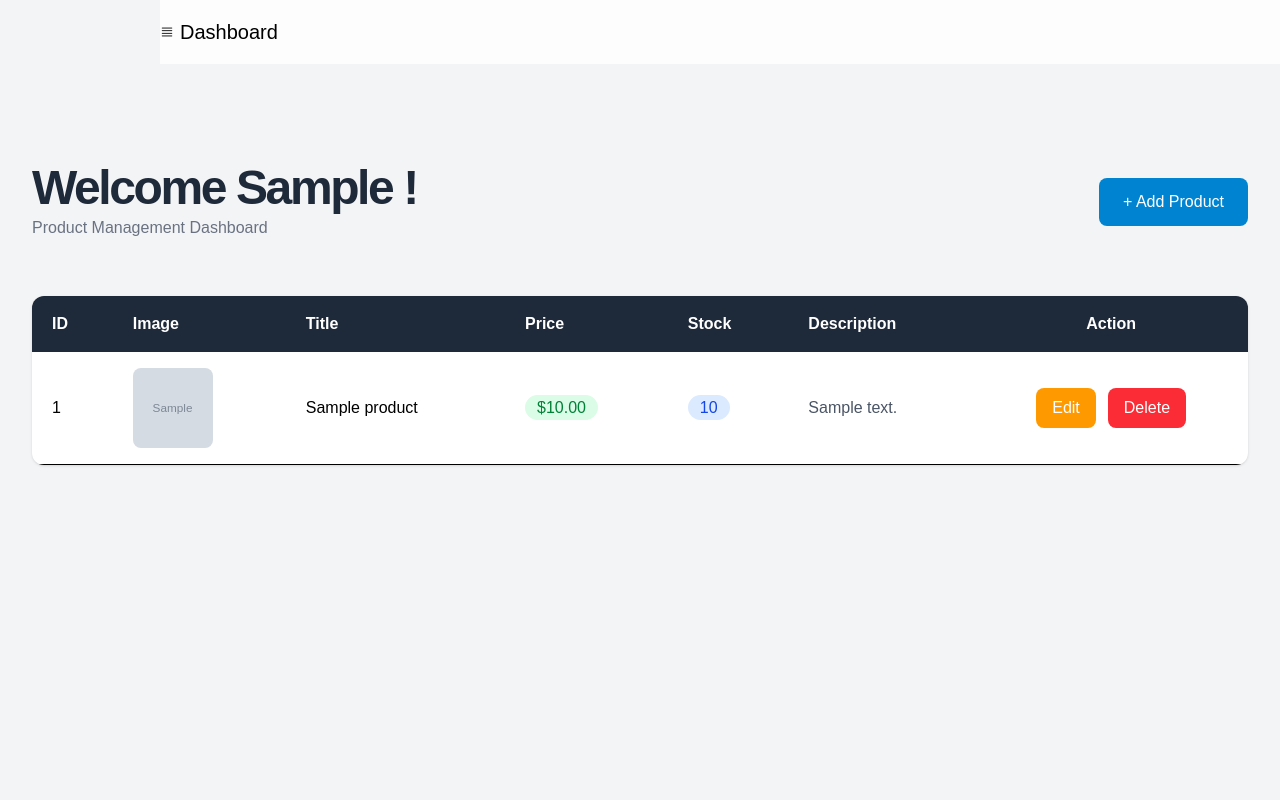
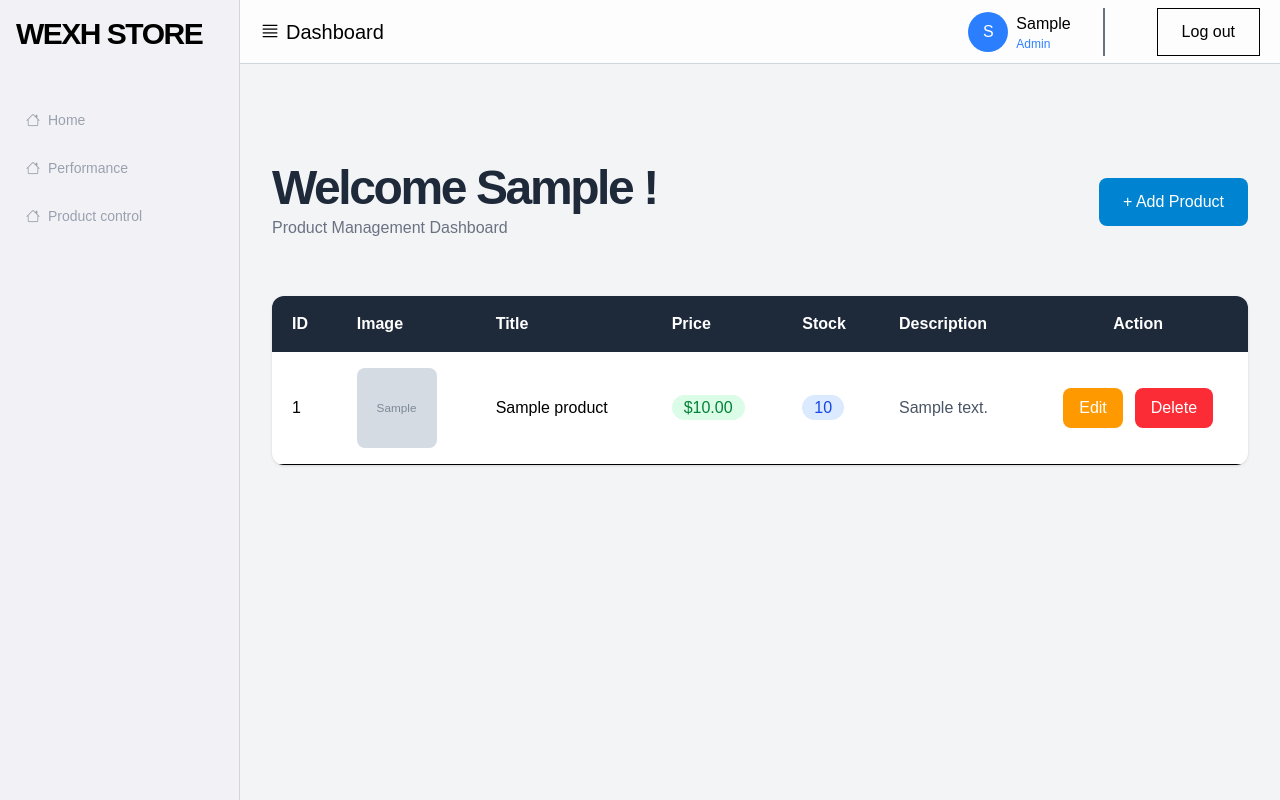
Before and after one commit to MPDev-work/E-Commerce-PHP, a PHP site: page /admin/dashboard.php in a window 1280 px wide. Run offline with PHP 8.4, Linux system fonts and the light colour scheme; the visitor is signed in with stand-in values (Sample User, id 1); tables that the repository leaves empty or names only in its code hold one stand-in row (values such as "Sample post"); grey boxes marked "Sample" are stand-in pictures.

Commit message:
Update UI

```diff
--- a/admin/dashboard.php
+++ b/admin/dashboard.php
@@ -27,16 +27,44 @@ $sql = $conn->query("SELECT * FROM products ORDER BY p_id DESC");
     <link href="../src/output.css" rel="stylesheet">
     <title>Wexh | Store</title>
 </head>
-<nav class="fixed top-0 left-40 right-0 h-16 flex justify-between items-center bg-white/80 backdrop-blur-3xl">
+<body class="bg-gray-100 mt-[140px]">
+    <nav class="fixed z-[999] inset-x-0 top-0 h-16 flex justify-between items-center bg-white/80 backdrop-blur-3xl pl-[260px] pr-5 border-b border-gray-300">
         <div class="flex gap-1.5 items-center">
-        <i class="bi bi-justify text-black text-sm"></i>
+            <i class="bi bi-justify text-black text-xl"></i>
             <h1 class="text-xl text-black font-medium">Dashboard</h1>
         </div>
+        <div class="h-12 flex items-center gap-5">
+            <div class="h-full w-max flex justify-center items-center gap-2 pr-8 border-r-2 border-gray-500">
+                <div class="h-10 w-10 rounded-full bg-blue-500 flex justify-center items-center text-white"><?= htmlspecialchars(ucwords(substr($user['username'], 0, 1))) ?></div>
+                <div class="flex flex-col h-full justify-center">
+                    <h1 class="text-base text-black"><?= htmlspecialchars(ucwords($user['username'])) ?></h1>
+                    <p class="text-blue-500 text-xs"><?= htmlspecialchars(ucwords($user['roles'])) ?></p>
+                </div>
+            </div>
+            <a class="h-full px-6 flex justify-center items-center border border-black text-black ml-8 transition duration-200 hover:bg-black hover:text-white" href="../auth/logout.php">Log out</a></div></nav>5
+    <!-- sidebar -->
+     <nav class="absolute z-[999] left-0 top-0 bottom-0 w-[240px] bg-[#f2f2f6] p-4 flex flex-col gap-2 border-r border-gray-300">
+        <h1 class="uppercase text-3xl text-black font-bold text-nowrap whitespace-nowrap tracking-tighter">wexh store</h1>
+        <div class="w-full h-max flex flex-col gap-2 mt-10">
+            <a class="group w-full h-10 flex justity-start items-center gap-2 pl-2.5 rounded-[12px] text-gray-400 text-sm transition duration-300 hover:text-black hover:bg-white" href="#">
+                <i class="bi bi-house-fill hidden group-hover:block"></i>
+                <i class="bi bi-house group-hover:hidden"></i>
+                Home
+            </a>
+            <a class="group w-full h-10 flex justity-start items-center gap-2 pl-2.5 rounded-[12px] text-gray-400 text-sm transition duration-300 hover:text-black hover:bg-white" href="#">
+                <i class="bi bi-house-fill hidden group-hover:block"></i>
+                <i class="bi bi-house group-hover:hidden"></i>
+                Performance
+            </a>
+            <a class="group w-full h-10 flex justity-start items-center gap-2 pl-2.5 rounded-[12px] text-gray-400 text-sm transition duration-300 hover:text-black hover:bg-white" href="#">
+                <i class="bi bi-house-fill hidden group-hover:block"></i>
+                <i class="bi bi-house group-hover:hidden"></i>
+                Product control
+            </a>
+        </div>
      </nav>
-<body class="bg-gray-100 mt-[140px]">
-    <header>
-        <div class="max-w-7xl mx-auto px-8 py-6 flex justify-between items-center">
-            <div>
+        <div class="w-[calc(100vw-240px)] ml-[240px] px-8 pb-6 flex justify-between items-center">
+                <div class="flex flex-col">
                     <h1 class="text-5xl font-bold tracking-tighter text-gray-800">
                         Welcome <?= htmlspecialchars(ucwords($user['username'])) ?> !
                     </h1>
@@ -49,10 +77,8 @@ $sql = $conn->query("SELECT * FROM products ORDER BY p_id DESC");
                 + Add Product
             </a>
         </div>
-    </header>
     <!-- Table -->
-    <main class="max-w-7xl mx-auto p-8">
-
+    <main class="w-[calc(100vw-240px)] ml-[240px] p-8">
         <div class="bg-white rounded-xl shadow overflow-hidden">
 
             <div class="overflow-x-auto">
@@ -106,7 +132,7 @@ $sql = $conn->query("SELECT * FROM products ORDER BY p_id DESC");
                                     </td>
 
                                     <td class="px-5 py-4 text-gray-600 max-w-sm">
-                                        <?= $row['desciption'] ?>
+                                        <?= $row['description'] ?>
                                     </td>
 
                                     <td class="px-5 py-4">
--- a/config/connect.php
+++ b/config/connect.php
@@ -1,6 +1,6 @@
 <?php
 
-$conn = new mysqli("localhost", "root", "admin1221!", "webtore_db");
+$conn = new mysqli("localhost:3307", "root", "admin1221!", "webstore_db");
 if ($conn->connect_error) {
     die("Connection Filed" . $conn->connect_error);
 }
--- a/connection.php
+++ /dev/null
@@ -1,6 +0,0 @@
-<?php
-    $conn = new mysqli("localhost:3307", "root", "123456", "php_3_5");
-
-    if (!$conn) {
-    die("Connection failed: " . mysqli_connect_error());
-}
--- a/insert.php
+++ b/insert.php
@@ -11,14 +11,14 @@ if($_SERVER['REQUEST_METHOD'] === "POST"){
         $image_name = $_FILES['p_image']['name'];
         $image_tmp  = $_FILES['p_image']['tmp_name'];
 
-        $path = "images/" . $image_name;
+        $path = "images/" . time() . $image_name;
         move_uploaded_file($image_tmp, $path);
 
-        $sql = $conn->query("INSERT INTO products (p_title, p_price, p_qty, desciption, p_image)
+        $sql = $conn->query("INSERT INTO products (p_title, p_price, p_qty, description, p_image)
         VALUES ('$title', '$price', '$qty', '$description', '$image_name')");
         $conn->close();
     }else{
-         $sql = $conn->query("INSERT INTO products (p_title, p_price, p_qty, desciption)
+         $sql = $conn->query("INSERT INTO products (p_title, p_price, p_qty, description)
         VALUES ('$title', '$price', '$qty', '$description')");
         $conn->close();
     }
--- a/src/output.css
+++ b/src/output.css
@@ -14,7 +14,6 @@
     --color-amber-600: oklch(66.6% 0.179 58.318);
     --color-green-100: oklch(96.2% 0.044 156.743);
     --color-green-700: oklch(52.7% 0.154 150.069);
-    --color-emerald-400: oklch(76.5% 0.177 163.223);
     --color-emerald-500: oklch(69.6% 0.17 162.48);
     --color-teal-800: oklch(43.7% 0.078 188.216);
     --color-sky-600: oklch(58.8% 0.158 241.966);
@@ -241,6 +240,9 @@
   .right-1\.5 {
     right: calc(var(--spacing) * 1.5);
   }
+  .bottom-0 {
+    bottom: 0;
+  }
   .bottom-1 {
     bottom: var(--spacing);
   }
@@ -262,17 +264,8 @@
   .left-2\.5 {
     left: calc(var(--spacing) * 2.5);
   }
-  .left-20 {
-    left: calc(var(--spacing) * 20);
-  }
-  .left-40 {
-    left: calc(var(--spacing) * 40);
-  }
   .z-\[999\] {
     z-index: 999;
-  }
-  .mx-auto {
-    margin-inline: auto;
   }
   .my-2 {
     margin-block: calc(var(--spacing) * 2);
@@ -351,6 +344,12 @@
   }
   .ml-5 {
     margin-left: calc(var(--spacing) * 5);
+  }
+  .ml-8 {
+    margin-left: calc(var(--spacing) * 8);
+  }
+  .ml-\[240px\] {
+    margin-left: 240px;
   }
   .block {
     display: block;
@@ -439,6 +438,9 @@
   .w-1\/2 {
     width: calc(1 / 2 * 100%);
   }
+  .w-10 {
+    width: calc(var(--spacing) * 10);
+  }
   .w-12 {
     width: calc(var(--spacing) * 12);
   }
@@ -450,6 +452,9 @@
   }
   .w-\[200px\] {
     width: 200px;
+  }
+  .w-\[240px\] {
+    width: 240px;
   }
   .w-\[400px\] {
     width: 400px;
@@ -466,17 +471,20 @@
   .w-\[calc\(100\%\/3-40px\/3\)\] {
     width: calc(100% / 3 - 40px / 3);
   }
+  .w-\[calc\(100vw-240px\)\] {
+    width: calc(100vw - 240px);
+  }
   .w-auto {
     width: auto;
   }
   .w-full {
     width: 100%;
   }
+  .w-max {
+    width: max-content;
+  }
   .w-screen {
     width: 100vw;
-  }
-  .max-w-7xl {
-    max-width: var(--container-7xl);
   }
   .max-w-sm {
     max-width: var(--container-sm);
@@ -570,6 +578,9 @@
   .rounded-3xl {
     border-radius: var(--radius-3xl);
   }
+  .rounded-\[12px\] {
+    border-radius: 12px;
+  }
   .rounded-\[40px\] {
     border-radius: 40px;
   }
@@ -602,6 +613,10 @@
   .border-1 {
     border-style: var(--tw-border-style);
     border-width: 1px;
+  }
+  .border-r {
+    border-right-style: var(--tw-border-style);
+    border-right-width: 1px;
   }
   .border-r-2 {
     border-right-style: var(--tw-border-style);
@@ -651,6 +666,9 @@
   }
   .bg-blue-100 {
     background-color: var(--color-blue-100);
+  }
+  .bg-blue-500 {
+    background-color: var(--color-blue-500);
   }
   .bg-emerald-500 {
     background-color: var(--color-emerald-500);
@@ -729,6 +747,9 @@
   .p-2 {
     padding: calc(var(--spacing) * 2);
   }
+  .p-4 {
+    padding: calc(var(--spacing) * 4);
+  }
   .p-5 {
     padding: calc(var(--spacing) * 5);
   }
@@ -774,9 +795,6 @@
   .py-4 {
     padding-block: calc(var(--spacing) * 4);
   }
-  .py-6 {
-    padding-block: calc(var(--spacing) * 6);
-  }
   .py-16 {
     padding-block: calc(var(--spacing) * 16);
   }
@@ -795,8 +813,14 @@
   .pr-5 {
     padding-right: calc(var(--spacing) * 5);
   }
+  .pr-8 {
+    padding-right: calc(var(--spacing) * 8);
+  }
   .pr-17 {
     padding-right: calc(var(--spacing) * 17);
+  }
+  .pb-6 {
+    padding-bottom: calc(var(--spacing) * 6);
   }
   .pb-12 {
     padding-bottom: calc(var(--spacing) * 12);
@@ -810,6 +834,9 @@
   .pl-2 {
     padding-left: calc(var(--spacing) * 2);
   }
+  .pl-2\.5 {
+    padding-left: calc(var(--spacing) * 2.5);
+  }
   .pl-4 {
     padding-left: calc(var(--spacing) * 4);
   }
@@ -818,6 +845,9 @@
   }
   .pl-\[20px\] {
     padding-left: 20px;
+  }
+  .pl-\[260px\] {
+    padding-left: 260px;
   }
   .text-center {
     text-align: center;
@@ -930,8 +960,14 @@
   .text-balance {
     text-wrap: balance;
   }
+  .text-nowrap {
+    text-wrap: nowrap;
+  }
   .text-wrap {
     text-wrap: wrap;
+  }
+  .whitespace-nowrap {
+    white-space: nowrap;
   }
   .text-\[\#d3d3d6\] {
     color: #d3d3d6;
@@ -1035,6 +1071,20 @@
     --tw-duration: 300ms;
     transition-duration: 300ms;
   }
+  .group-hover\:block {
+    &:is(:where(.group):hover *) {
+      @media (hover: hover) {
+        display: block;
+      }
+    }
+  }
+  .group-hover\:hidden {
+    &:is(:where(.group):hover *) {
+      @media (hover: hover) {
+        display: none;
+      }
+    }
+  }
   .hover\:border-\[\#dc3545\] {
     &:hover {
       @media (hover: hover) {
@@ -1088,6 +1138,20 @@
     &:hover {
       @media (hover: hover) {
         background-color: var(--color-sky-700);
+      }
+    }
+  }
+  .hover\:bg-white {
+    &:hover {
+      @media (hover: hover) {
+        background-color: var(--color-white);
+      }
+    }
+  }
+  .hover\:text-black {
+    &:hover {
+      @media (hover: hover) {
+        color: var(--color-black);
       }
     }
   }
--- a/update.php
+++ b/update.php
@@ -16,6 +16,8 @@ if ($_SERVER["REQUEST_METHOD"] == "POST") {
         $image_name = $_FILES['p_image']['name'];
         $tmp_name = $_FILES['p_image']['tmp_name'];
 
+        $path = "images/" . time() . $image_name;
+
         if (move_uploaded_file($tmp_name, "images/" . $image_name)) {
             $old_path = "images/" . $old_image;
             if (file_exists($old_path)) {
@@ -30,7 +32,7 @@ if ($_SERVER["REQUEST_METHOD"] == "POST") {
             p_title = '$title',
             p_price = '$price',
             p_qty = '$qty',
-            desciption = '$desc',
+            description = '$desc',
             p_image = '$image_name'
             WHERE p_id = $id";
 
--- a/update_form.php
+++ b/update_form.php
@@ -28,7 +28,7 @@
             <label class="text-base font-normal text-black">Product Qty<span class="text-red-600">*</span></label>
             <input id="p_qty" value="<?= $row['p_qty'] ?>" class="w-full h-12 border border-gray-300 transition duration-300 focus:border-gray-500 focus:outline-0 hover:border-gray-500 rounded-full text-black px-5" type="number" name="p_qty" placeholder="Product qty" require>
             <label class="text-base font-normal text-blac2 ">Product Description<span class="text-red-600">*</span></label>
-            <textarea id="desciption" class="w-full h-[140px] rounded-3xl text-black p-5 border border-gray-300 transition duration-300 focus:border-gray-500 focus:outline-0 hover:border-gray-500" name="description" placeholder="Enter product description"><?= $row['desciption'] ?></textarea>
+            <textarea id="description" class="w-full h-[140px] rounded-3xl text-black p-5 border border-gray-300 transition duration-300 focus:border-gray-500 focus:outline-0 hover:border-gray-500" name="description" placeholder="Enter product description"><?= $row['description'] ?></textarea>
             <label class="text-base font-normal text-blac2 ">Product image<span class="text-red-600">*</span></label>
             <div class="w-full h-max flex flex-col p-2 rounded-3xl border border-gray-300 transition duration-300 hover:border-gray-500">
                 <input id="p_image" class="cursor-pointer w-full" type="file" name="p_image" onchange="handleChange(this)">
```
Also changed, not shown: src/command.txt (+50 -0 lines), images/18307dfde0f655618d822607bda8c931.jpg (deleted), images/Snakers_ru design.jpg (deleted), images/a85cd6f4555a80585e33e333523acf79.jpg (deleted), images/download (25).jpg (deleted), images/f7a3896dfa087eeff1fcdde37d50fe2b.jpg (added). Lines whose indentation alone changed are shown as unchanged.
